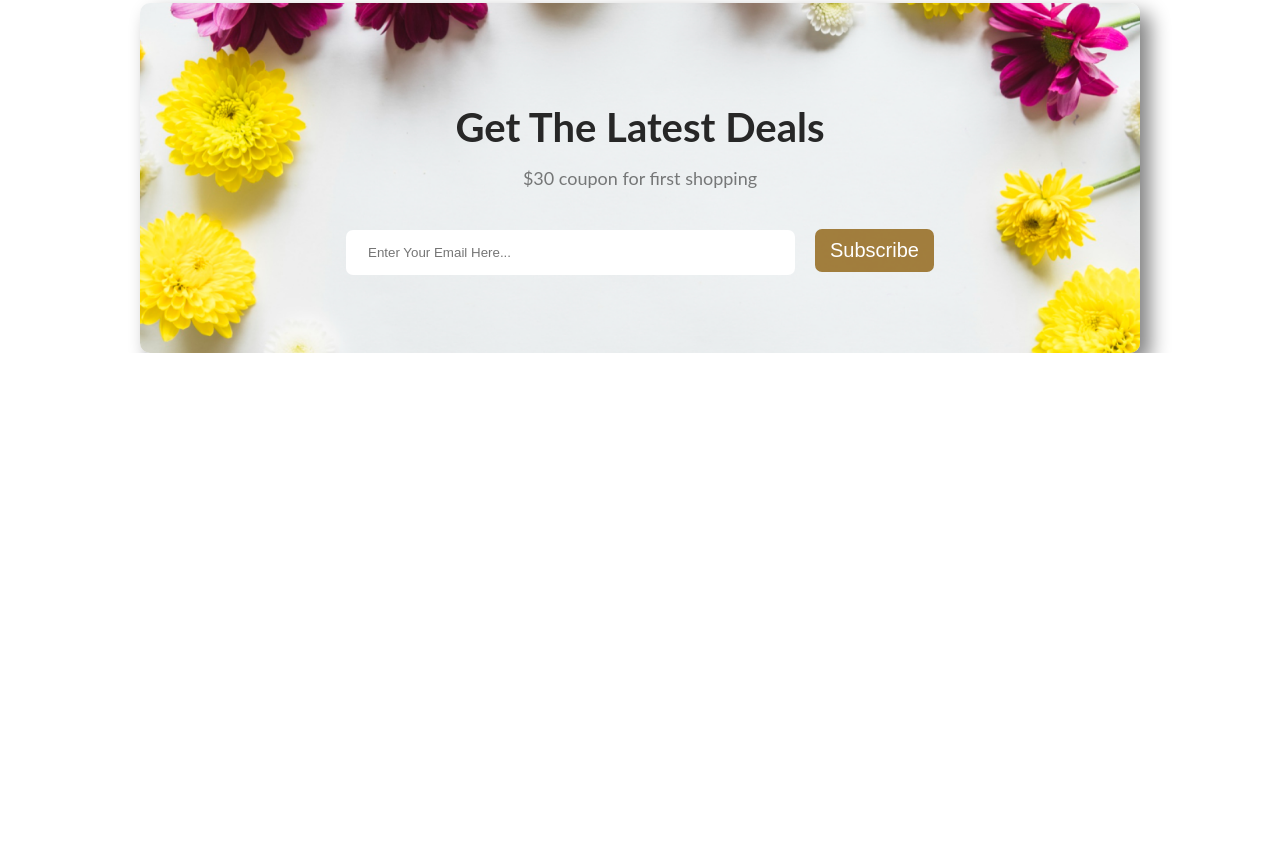
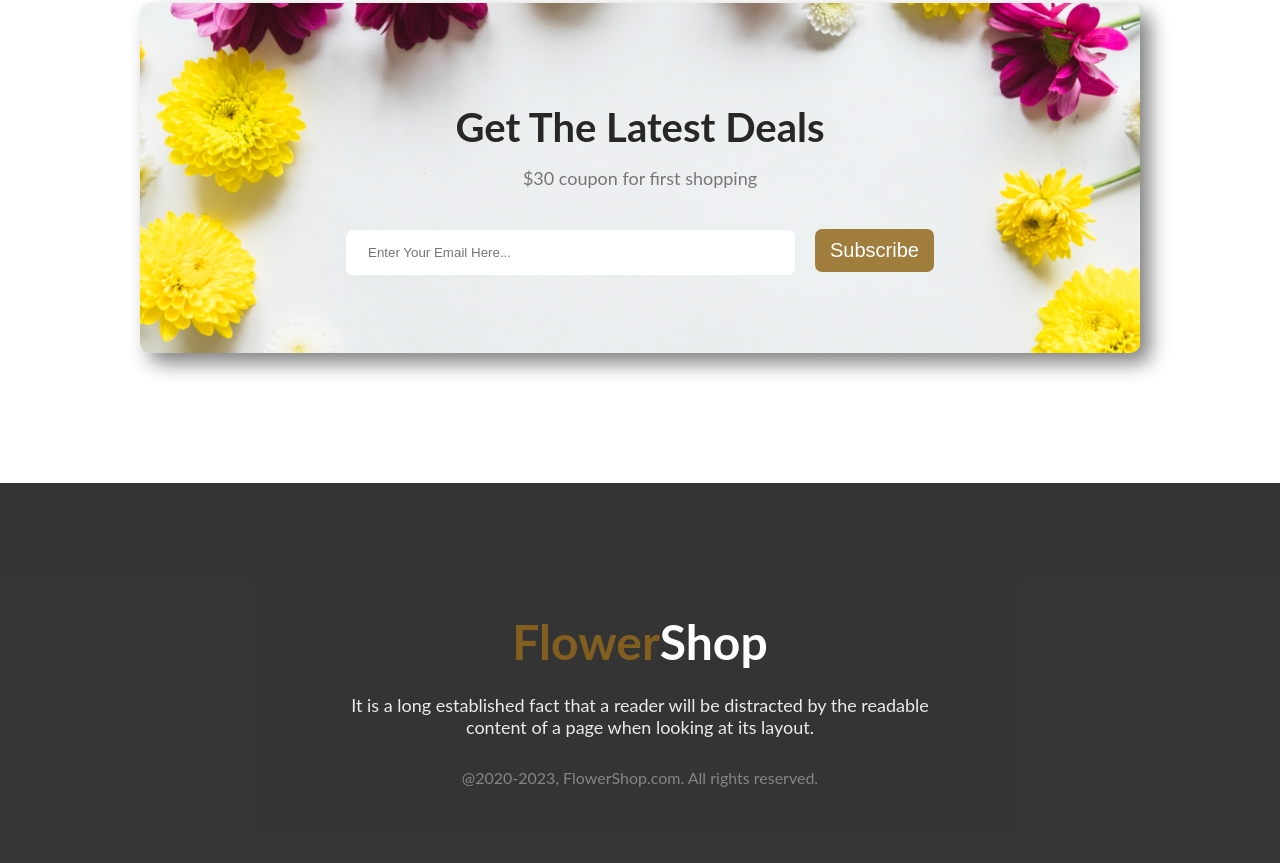
Before and after one commit to Shahab17/flower-shop-portfolio, a plain HTML site: page index.html in a window 1280 px wide. Shown: the part 2725-3588 px from the top of the page. Before the commit the page ends 3078 px from the top, so only its background shows below. Drawn offline with Linux system fonts and the light colour scheme.

Commit message:
almost complete the project except bonus section

```diff
--- a/index.html
+++ b/index.html
@@ -78,7 +78,13 @@
         </section>
     </main>
     <footer>
-
+        <div class="footer">
+            <h2 class="footer-title">
+                <span>Flower</span>Shop
+            </h2>
+            <p class="footer-para" >It is a long established fact that a reader will be distracted by the readable <br> content of a page when looking at its layout.</p>
+            <small>@2020-2023, FlowerShop.com. All rights reserved. </small>
+        </div>
     </footer>
 </body>
 </html>
--- a/styles/style.css
+++ b/styles/style.css
@@ -134,7 +134,7 @@
     padding-bottom: 30px;
 }
 span{
-    color:rgba(255, 0, 0, 0.836);
+    color:rgba(146, 104, 26, 0.836);
 }
 .right-col{
    padding-top: 100px;
@@ -212,3 +212,30 @@ input{
     border-radius: 7px;
     margin-right: 16px;
 }
+/* footer related styles */
+.footer{
+    margin-top: 130px;
+    height: 250px;
+    background: #0e0d0dd5;
+    text-align: center;
+    color: white;
+    padding-top:  130px;
+
+}
+.footer-title{
+
+    font-family: Lato;
+    font-size: 48px;
+    margin-bottom: 24px;
+}
+.footer-para{
+    margin-bottom: 30px;
+    color: rgba(255, 255, 255, 0.90);
+    font-family: Lato;
+    font-size: 18px;
+}
+small{
+    color: rgba(255, 255, 255, 0.40);;
+    font-family: Lato;
+    font-size: 16px;
+}
```
